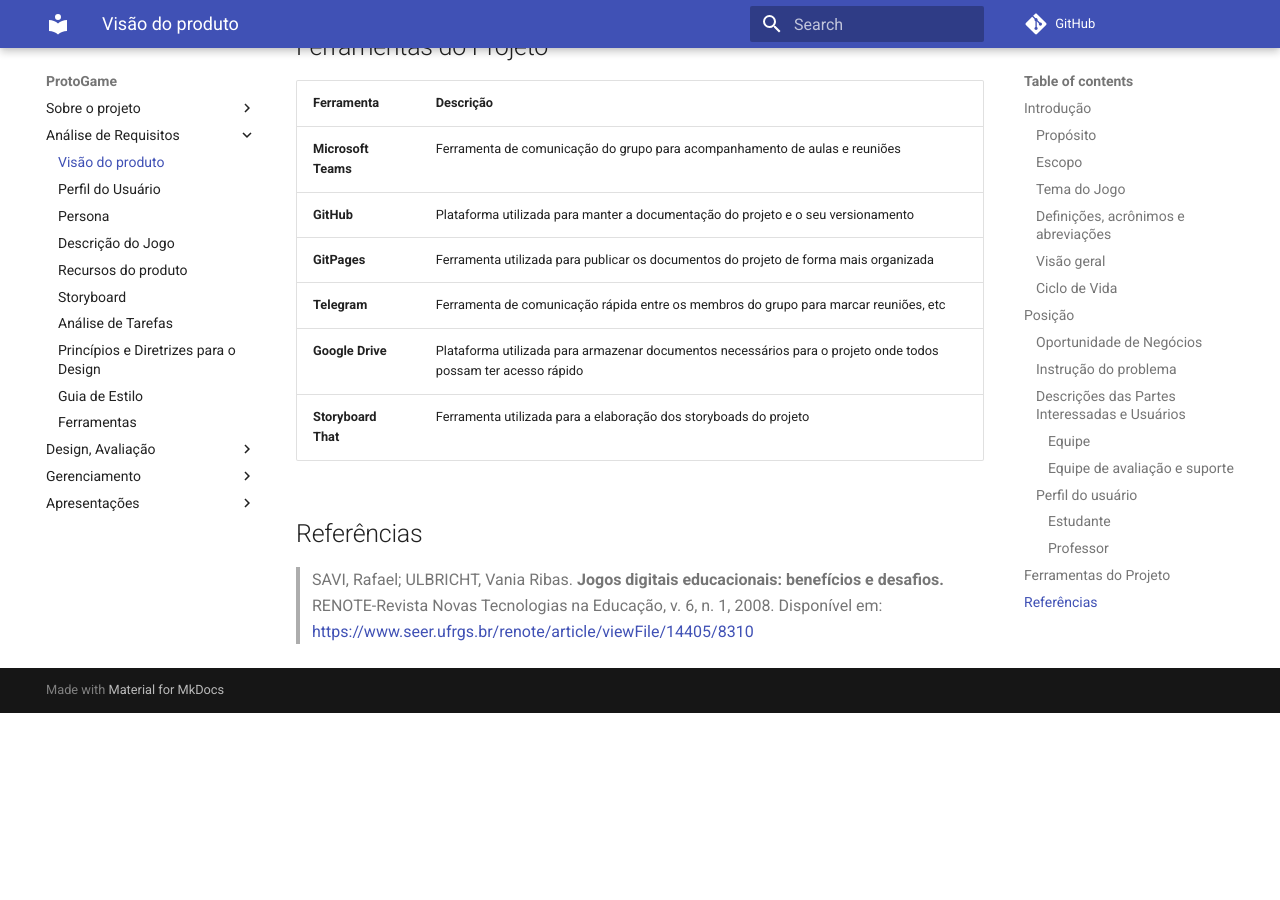
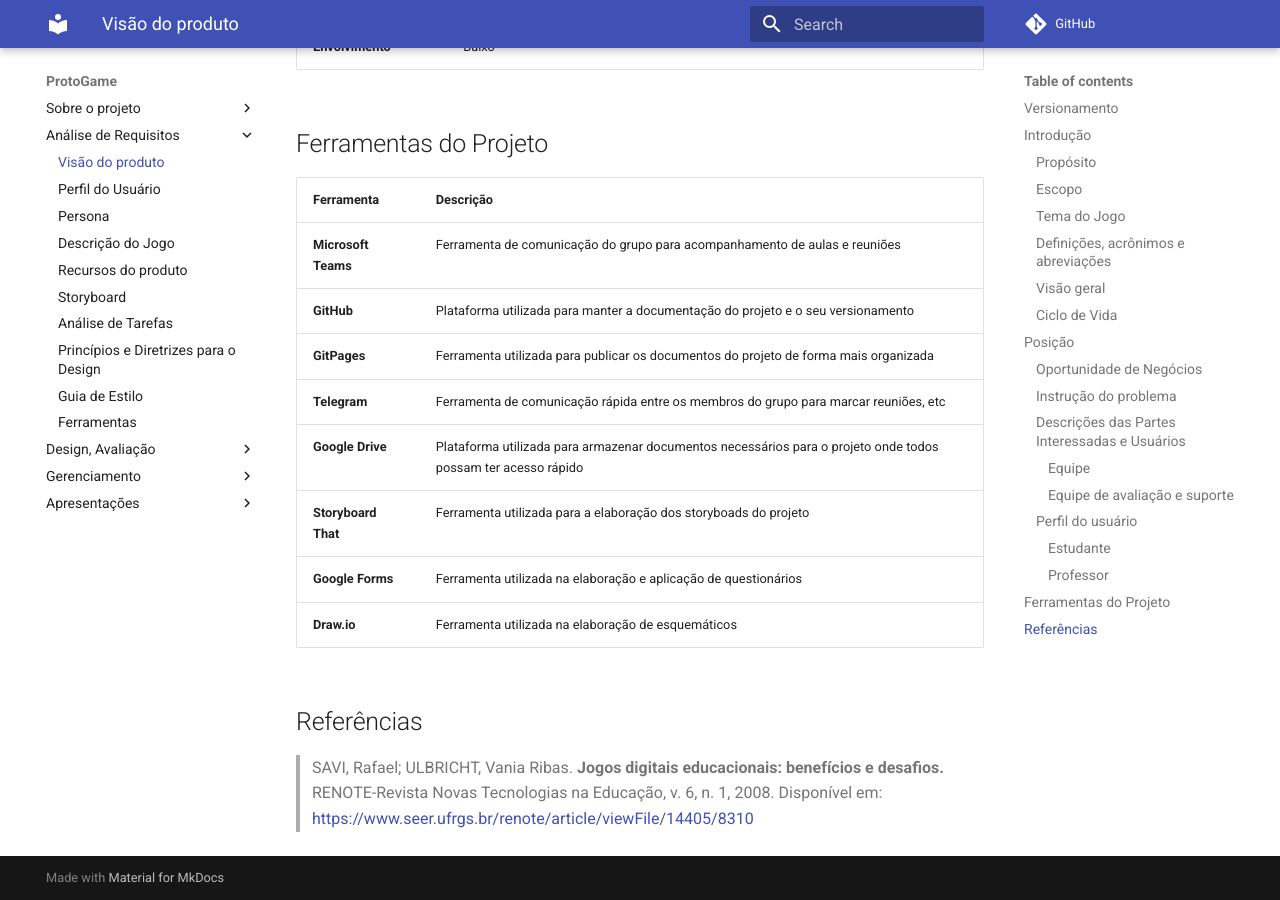
Before and after one commit to Design-de-Jogos/2020.1-ProtoGame, an MkDocs documentation site: the page built from docs/Visao.md, in a window 1280 px wide and 900 px high, scrolled down 5042 px. Built offline with MkDocs 1.6.1 and Material for MkDocs 9.7.7, drawn with Linux system fonts in a browser that asks for light colours; comment, search, counter and statistics services are not loaded; before the commit the page ends 5755 px from its top, so only the background shows below that; some of the changed text lies outside the part shown.

Commit message:
Update Visao.md

```diff
--- a/docs/Visao.md
+++ b/docs/Visao.md
@@ -1,6 +1,7 @@
 
 # Visão do Produto
 
+## Versionamento
 Data | Versão | Descrição | Autor(es)
 ---- | ---- | ----| -----
 26/08/2020 | 0.0 | Criação do cronograma | Equipe de GDD
@@ -12,6 +13,7 @@ Data | Versão | Descrição | Autor(es)
 02/09/2020 | 0.6 | Riscos | Julio
 06/09/2020 | 0.7 | Ciclo de Vida, alterações nas Ferramentas do Projeto e Revisão do documento | Stéfane
 16/09/2020 | 0.8 | Tranferencia do cronograma para uma nova página | Iolane
+05/10/2020 | 0.9 | Adição de novas ferramentas | Iolane
 
 
 ## Introdução
@@ -136,6 +138,8 @@ Ferramenta | Descrição
 **Telegram** | Ferramenta de comunicação rápida entre os membros do grupo para marcar reuniões, etc
 **Google Drive** | Plataforma utilizada para armazenar documentos necessários para o projeto onde todos possam ter acesso rápido
 **Storyboard That** | Ferramenta utilizada para a elaboração dos storyboads do projeto
+**Google Forms** | Ferramenta utilizada na elaboração e aplicação de questionários
+**Draw.io** | Ferramenta utilizada na elaboração de esquemáticos
 
 
 
```
